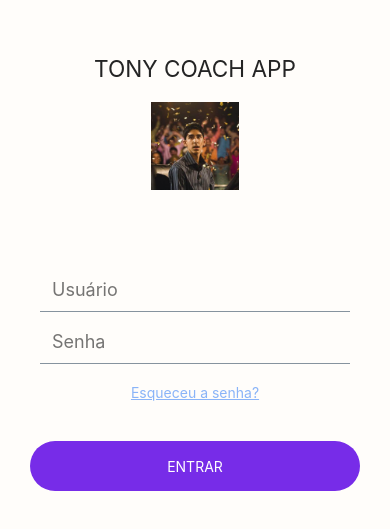
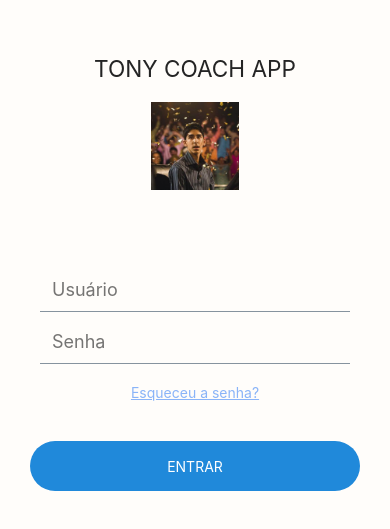
Before and after one commit to arthurbrener/new-proj, a React Native app: screen /login in a window 390 px wide. Shown: the part 149-678 px from the top of the page. Built offline with nearby package versions, Linux system fonts and the light colour scheme; what expo-linking would draw is missing.

Commit message:
changed button color

```diff
--- a/src/components/atoms/Button.jsx
+++ b/src/components/atoms/Button.jsx
@@ -24,7 +24,7 @@ const responsiveStyle = {
     borderRadius: 25,
     alignItems: 'center',
     justifyContent: 'center',
-    backgroundColor: '#772ce8',
+    backgroundColor: '#2089DA',
   },
 
   buttonLabel: { color: 'white' },
```
